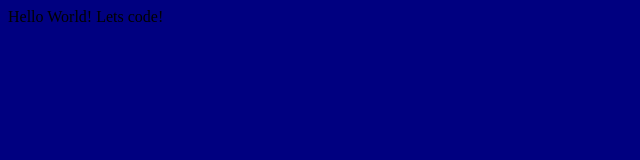
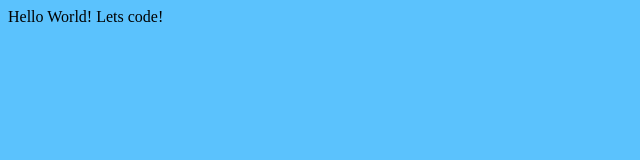
Before and after one commit to ShraddhaBShinde/intro, a plain HTML site: page index.html in a window 1280 px wide. Shown: the whole page, without its empty margins (0-640 px from the left). Drawn offline with Linux system fonts and the light colour scheme.

Commit message:
2nd commit

```diff
--- a/style.css
+++ b/style.css
@@ -1,3 +1,3 @@
 body{
-    background-color: #000080;
+    background-color: #5bc2fd;
 }
```
